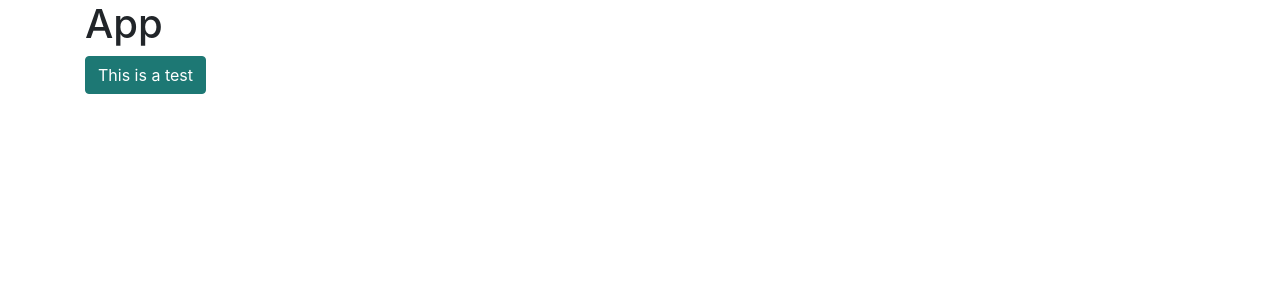
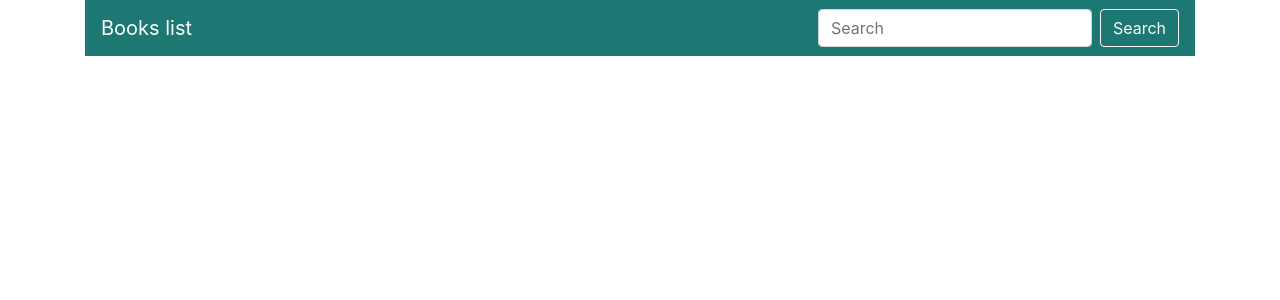
Before and after one commit to konradpichalski/books-list, a React (Create React App) app: page / in a window 1280 px wide. Shown: the top 300 px of the page. Built offline with nearby package versions, Linux system fonts and the light colour scheme.

Commit message:
Initial setup of react-router-dom in App component, initial setup of BooksList component and Header component with Search field

```diff
--- a/src/App.js
+++ b/src/App.js
@@ -1,18 +1,14 @@
 import React from 'react';
-import Container from 'react-bootstrap/Container';
-import Row from 'react-bootstrap/Row';
-import Col from 'react-bootstrap/Col';
-import Button from 'react-bootstrap/Button';
+import { BrowserRouter as Router, Route, Switch } from 'react-router-dom';
+
+import BooksList from './components/BooksList/BooksList';
 
 const App = () => (
-  <Container>
-    <Row>
-      <Col>
-        <h1 className="h1 primary">App</h1>
-        <Button variant="primary">This is a test</Button>
-      </Col>
-    </Row>
-  </Container>
+  <Router>
+    <Switch>
+      <Route exact path="/" component={BooksList} />
+    </Switch>
+  </Router>
 );
 
 export default App;
--- /dev/null
+++ b/src/components/BooksList/BooksList.js
@@ -0,0 +1,18 @@
+import React from 'react';
+import Container from 'react-bootstrap/Container';
+import Row from 'react-bootstrap/Row';
+import Col from 'react-bootstrap/Col';
+
+import Header from '../Header/Header';
+
+const BooksList = () => (
+  <Container>
+    <Row>
+      <Col>
+        <Header />
+      </Col>
+    </Row>
+  </Container>
+);
+
+export default BooksList;
--- /dev/null
+++ b/src/components/Header/Header.js
@@ -0,0 +1,23 @@
+import React from 'react';
+import Navbar from 'react-bootstrap/Navbar';
+import Form from 'react-bootstrap/Form';
+import FormControl from 'react-bootstrap/FormControl';
+import Button from 'react-bootstrap/Button';
+
+const Header = () => (
+  <Navbar
+    bg="primary"
+    variant="dark"
+    className="justify-content-between"
+    expand="lg"
+  >
+    <Navbar.Brand>Books list</Navbar.Brand>
+
+    <Form inline>
+      <FormControl type="text" placeholder="Search" className="mr-sm-2" />
+      <Button variant="outline-light">Search</Button>
+    </Form>
+  </Navbar>
+);
+
+export default Header;
```
